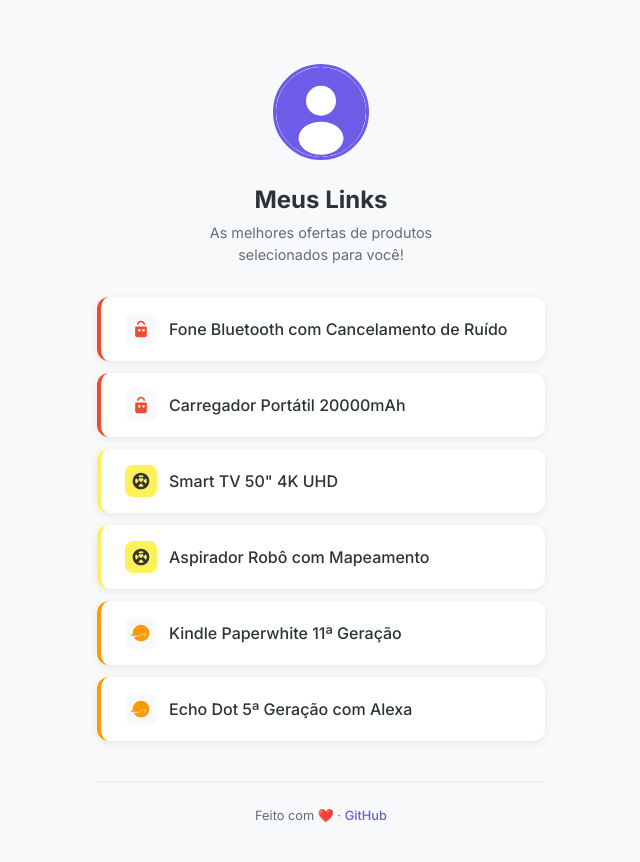
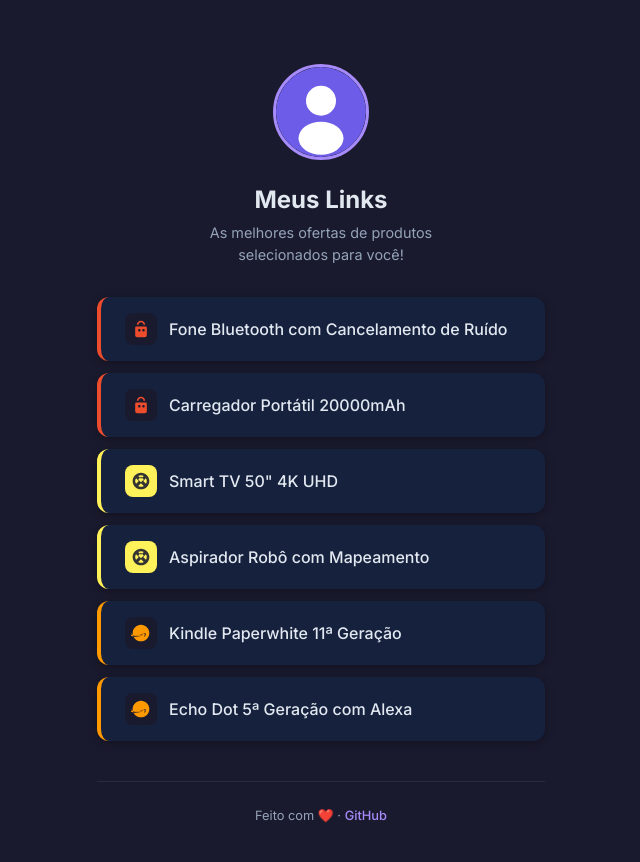
Before and after one commit to achadinnbr/achadinnbr.github.io, a plain HTML site: page index.html in a window 1280 px wide. Shown: the whole page, without its empty margins (319-959 px from the left). Drawn offline with Linux system fonts and the light colour scheme.

Commit message:
feat: dark mode + comentários de edição no HTML

```diff
--- a/style.css
+++ b/style.css
@@ -1,12 +1,12 @@
 /* ========== VARIÁVEIS CSS ========== */
 :root {
-  --color-primary: #6c5ce7;
-  --color-background: #f8f9fa;
-  --color-text: #2d3436;
-  --color-text-light: #636e72;
-  --color-card: #ffffff;
-  --color-shadow: rgba(0, 0, 0, 0.08);
-  --color-shadow-hover: rgba(0, 0, 0, 0.15);
+  --color-primary: #a78bfa;
+  --color-background: #1a1a2e;
+  --color-text: #e2e8f0;
+  --color-text-light: #94a3b8;
+  --color-card: #16213e;
+  --color-shadow: rgba(0, 0, 0, 0.3);
+  --color-shadow-hover: rgba(0, 0, 0, 0.5);
 
   /* Cores por loja */
   --color-shopee: #ee4d2d;
@@ -173,7 +173,7 @@
   text-align: center;
   margin-top: 2.5rem;
   padding-top: 1.5rem;
-  border-top: 1px solid rgba(0, 0, 0, 0.06);
+  border-top: 1px solid rgba(255, 255, 255, 0.08);
 }
 
 .footer p {
```
Also changed, not shown: index.html (+29 -2 lines).
